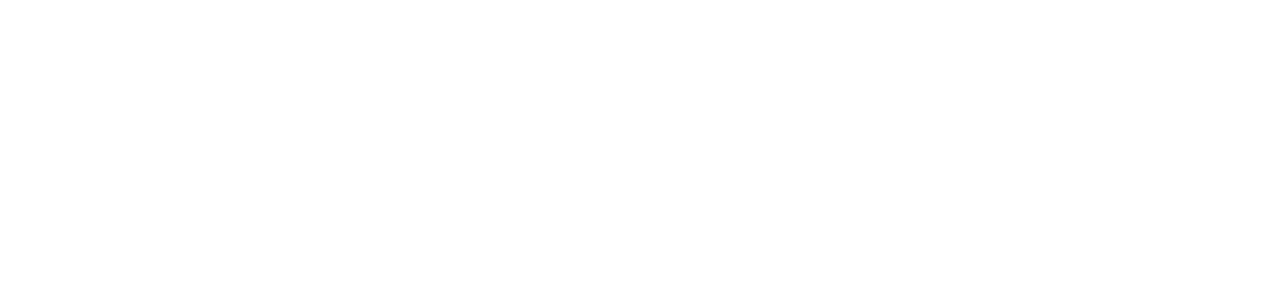
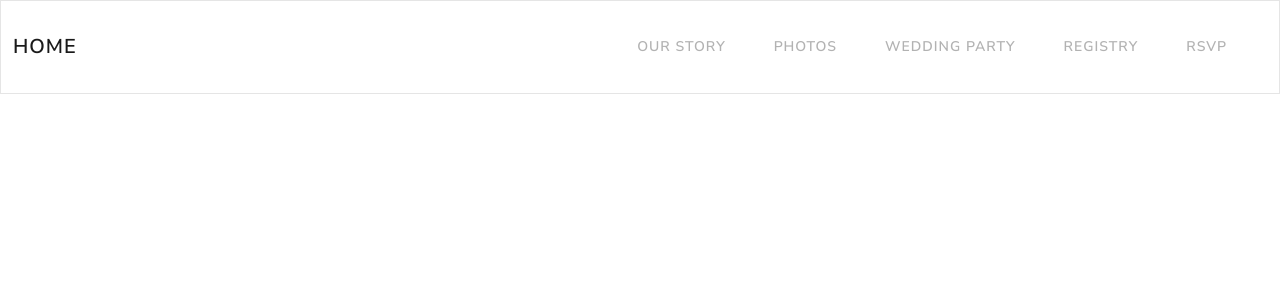
Before and after one commit to kaytijackson97/wedding-website, a React (Create React App) app: page / in a window 1280 px wide. Shown: the top 300 px of the page. Built offline with nearby package versions, Linux system fonts and the light colour scheme.

Commit message:
WW-9: nav bar

```diff
--- a/src/App.js
+++ b/src/App.js
@@ -1,8 +1,18 @@
+import {
+  BrowserRouter as Router,
+  Switch,
+  Route,
+} from 'react-router-dom';
+
 import './App.css';
+import Nav from './Nav';
 
 function App() {
   return (
     <div className="App">
+      <Router>
+        <Nav/>
+      </Router>
     </div>
   );
 }
--- /dev/null
+++ b/src/Nav.js
@@ -0,0 +1,30 @@
+import { Link } from 'react-router-dom';
+
+const Nav = () => {
+    return (
+        <nav className="navbar navbar-expand-lg navbar-light bg-light">
+            <div className="container-fluid">
+                <Link className="navbar-brand" to="/">Home</Link>
+                <ul className="navbar-nav">
+                    <li className="nav-item">
+                        <Link className="nav-link" to="/our-story">Our Story</Link>
+                    </li>
+                    <li className="nav-item">
+                        <Link className="nav-link" to="/photos">Photos</Link>
+                    </li>
+                    <li className="nav-item">
+                        <Link className="nav-link" to="/wedding-party">Wedding Party</Link>
+                    </li>
+                    <li className="nav-item">
+                        <Link className="nav-link" to="/registry">Registry</Link>
+                    </li>
+                    <li className="nav-item">
+                        <Link className="nav-link" to="/rsvp">RSVP</Link>
+                    </li>
+                </ul>
+            </div>
+        </nav>
+    );
+};
+
+export default Nav;
--- a/src/index.css
+++ /dev/null
@@ -1,13 +0,0 @@
-body {
-  margin: 0;
-  font-family: -apple-system, BlinkMacSystemFont, 'Segoe UI', 'Roboto', 'Oxygen',
-    'Ubuntu', 'Cantarell', 'Fira Sans', 'Droid Sans', 'Helvetica Neue',
-    sans-serif;
-  -webkit-font-smoothing: antialiased;
-  -moz-osx-font-smoothing: grayscale;
-}
-
-code {
-  font-family: source-code-pro, Menlo, Monaco, Consolas, 'Courier New',
-    monospace;
-}
--- a/src/index.js
+++ b/src/index.js
@@ -1,8 +1,6 @@
 import React from 'react';
 import ReactDOM from 'react-dom/client';
-import './index.css';
 import App from './App';
-import reportWebVitals from './reportWebVitals';
 
 const root = ReactDOM.createRoot(document.getElementById('root'));
 root.render(
@@ -10,8 +8,3 @@
     <App />
   </React.StrictMode>
 );
-
-// If you want to start measuring performance in your app, pass a function
-// to log results (for example: reportWebVitals(console.log))
-// or send to an analytics endpoint. Learn more: https://bit.ly/CRA-vitals
-reportWebVitals();
--- a/src/reportWebVitals.js
+++ /dev/null
@@ -1,13 +0,0 @@
-const reportWebVitals = onPerfEntry => {
-  if (onPerfEntry && onPerfEntry instanceof Function) {
-    import('web-vitals').then(({ getCLS, getFID, getFCP, getLCP, getTTFB }) => {
-      getCLS(onPerfEntry);
-      getFID(onPerfEntry);
-      getFCP(onPerfEntry);
-      getLCP(onPerfEntry);
-      getTTFB(onPerfEntry);
-    });
-  }
-};
-
-export default reportWebVitals;
```
Also changed, not shown: src/logo.svg (deleted).
